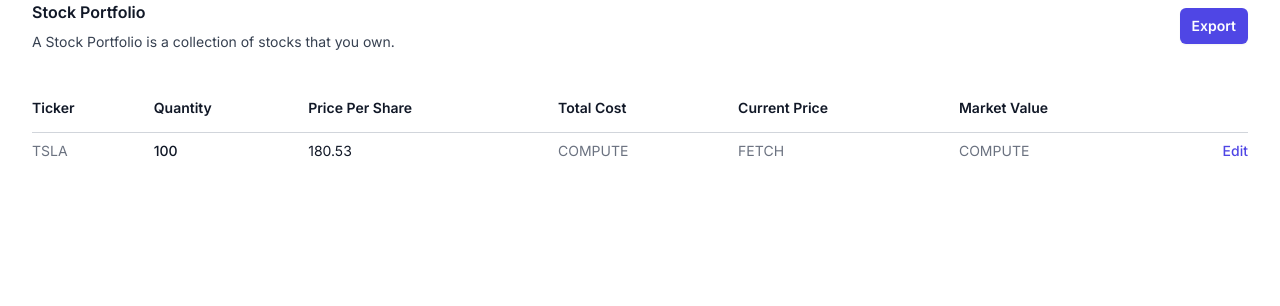
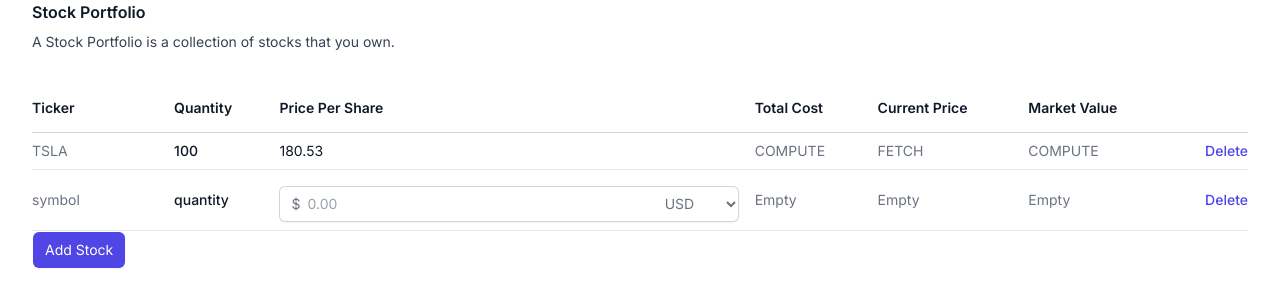
Before and after one commit to Dmitry1007/welf, a Next.js app: page / in a window 1280 px wide. Shown: the top 306 px of the page. Built offline with nearby package versions, Linux system fonts and the light colour scheme.

Commit message:
Price Input

```diff
--- /dev/null
+++ b/src/app/components/PriceInput.js
@@ -0,0 +1,30 @@
+export default function PriceInput() {
+    return (
+        <div className="relative mt-2 rounded-md shadow-sm">
+            <div className="pointer-events-none absolute inset-y-0 left-0 flex items-center pl-3">
+                <span className="text-gray-500 sm:text-sm">$</span>
+            </div>
+            <input
+                type="text"
+                name="price"
+                id="price"
+                className="block w-full rounded-md border-0 py-1.5 pl-7 pr-20 text-gray-900 ring-1 ring-inset ring-gray-300 placeholder:text-gray-400 focus:ring-2 focus:ring-inset focus:ring-indigo-600 sm:text-sm sm:leading-6"
+                placeholder="0.00"
+            />
+            <div className="absolute inset-y-0 right-0 flex items-center">
+                <label htmlFor="currency" className="sr-only">
+                    Currency
+                </label>
+                <select
+                    id="currency"
+                    name="currency"
+                    className="h-full rounded-md border-0 bg-transparent py-0 pl-2 pr-7 text-gray-500 focus:ring-2 focus:ring-inset focus:ring-indigo-600 sm:text-sm"
+                >
+                    <option>USD</option>
+                    <option>CAD</option>
+                    <option>EUR</option>
+                </select>
+            </div>
+        </div>
+    );
+}
--- a/src/app/components/Table.js
+++ b/src/app/components/Table.js
@@ -1,3 +1,6 @@
+import { useState } from "react";
+import PriceInput from "./PriceInput";
+
 const rows = [
     {
         symbol: "TSLA",
@@ -11,6 +14,12 @@ const rows = [
 ];
 
 export default function Table() {
+    const [isUpdating, setIsUpdating] = useState(false);
+
+    const handleAddRow = () => {
+        setIsUpdating(true);
+    };
+
     return (
         <div className="px-4 sm:px-6 lg:px-8">
             <div className="sm:flex sm:items-center">
@@ -22,14 +31,6 @@ export default function Table() {
                         A Stock Portfolio is a collection of stocks that you
                         own.
                     </p>
-                </div>
-                <div className="mt-4 sm:ml-16 sm:mt-0 sm:flex-none">
-                    <button
-                        type="button"
-                        className="block rounded-md bg-indigo-600 px-3 py-2 text-center text-sm font-semibold text-white shadow-sm hover:bg-indigo-500 focus-visible:outline focus-visible:outline-2 focus-visible:outline-offset-2 focus-visible:outline-indigo-600"
-                    >
-                        Export
-                    </button>
                 </div>
             </div>
             <div className="mt-8 flow-root">
@@ -110,7 +111,7 @@ export default function Table() {
                                                 href="#"
                                                 className="text-indigo-600 hover:text-indigo-900"
                                             >
-                                                Edit
+                                                Delete
                                                 <span className="sr-only">
                                                     , {index}
                                                 </span>
@@ -118,6 +119,79 @@ export default function Table() {
                                         </td>
                                     </tr>
                                 ))}
+                                <tr>
+                                    <td className="whitespace-nowrap py-2 pl-4 pr-3 text-sm text-gray-500 sm:pl-0">
+                                        symbol
+                                    </td>
+                                    <td className="whitespace-nowrap px-2 py-2 text-sm font-medium text-gray-900">
+                                        quantity
+                                    </td>
+                                    <td className="whitespace-nowrap px-2 py-2 text-sm text-gray-900">
+                                        <PriceInput />
+                                    </td>
+                                    <td className="whitespace-nowrap px-2 py-2 text-sm text-gray-500">
+                                        Empty
+                                    </td>
+                                    <td className="whitespace-nowrap px-2 py-2 text-sm text-gray-500">
+                                        Empty
+                                    </td>
+                                    <td className="whitespace-nowrap px-2 py-2 text-sm text-gray-500">
+                                        Empty
+                                    </td>
+
+                                    <td className="relative whitespace-nowrap py-2 pl-3 pr-4 text-right text-sm font-medium sm:pr-0">
+                                        <a
+                                            href="#"
+                                            className="text-indigo-600 hover:text-indigo-900"
+                                        >
+                                            Delete
+                                        </a>
+                                    </td>
+                                </tr>
+
+                                {isUpdating ? (
+                                    <tr>
+                                        <td className="whitespace-nowrap py-2 pl-4 pr-3 text-sm text-gray-500 sm:pl-0">
+                                            Input
+                                        </td>
+                                        <td className="whitespace-nowrap px-2 py-2 text-sm font-medium text-gray-900">
+                                            Input
+                                        </td>
+                                        <td className="whitespace-nowrap px-2 py-2 text-sm text-gray-900">
+                                            Input
+                                        </td>
+                                        <td className="whitespace-nowrap px-2 py-2 text-sm text-gray-500">
+                                            Empty
+                                        </td>
+                                        <td className="whitespace-nowrap px-2 py-2 text-sm text-gray-500">
+                                            Empty
+                                        </td>
+                                        <td className="whitespace-nowrap px-2 py-2 text-sm text-gray-500">
+                                            Empty
+                                        </td>
+
+                                        <td className="relative whitespace-nowrap py-2 pl-3 pr-4 text-right text-sm font-medium sm:pr-0">
+                                            <a
+                                                href="#"
+                                                className="text-indigo-600 hover:text-indigo-900"
+                                            >
+                                                Delete
+                                            </a>
+                                        </td>
+                                    </tr>
+                                ) : (
+                                    <tr>
+                                        <td>
+                                            <button
+                                                onClick={() => handleAddRow()}
+                                                type="button"
+                                                className="rounded-md bg-indigo-600 px-3 py-2 text-center text-sm text-white shadow-sm hover:bg-indigo-500 focus-visible:outline focus-visible:outline-2 focus-visible:outline-offset-2 focus-visible:outline-indigo-600"
+                                            >
+                                                Add Stock
+                                            </button>
+                                        </td>
+                                    </tr>
+                                )}
                             </tbody>
                         </table>
                     </div>
```
